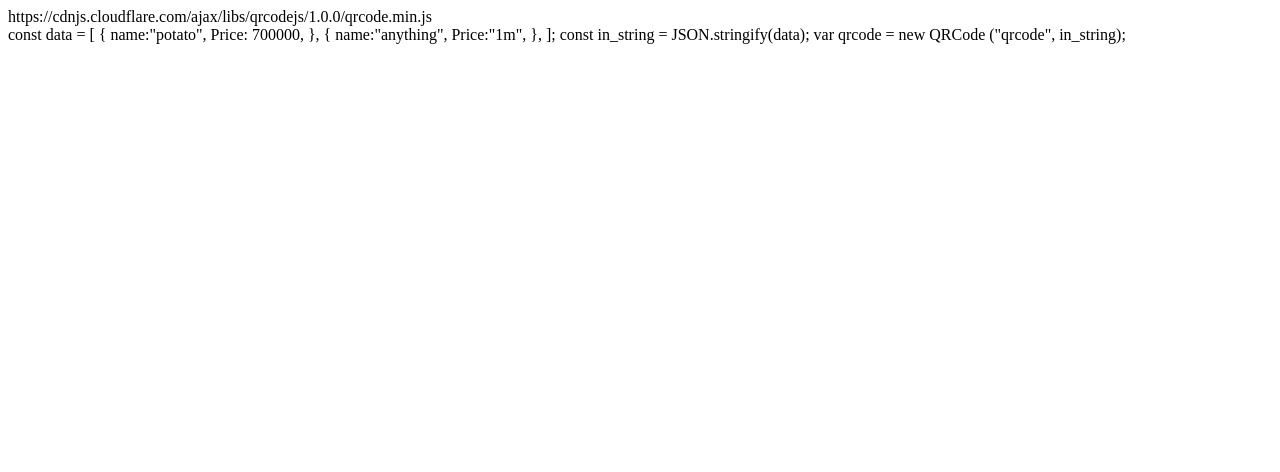
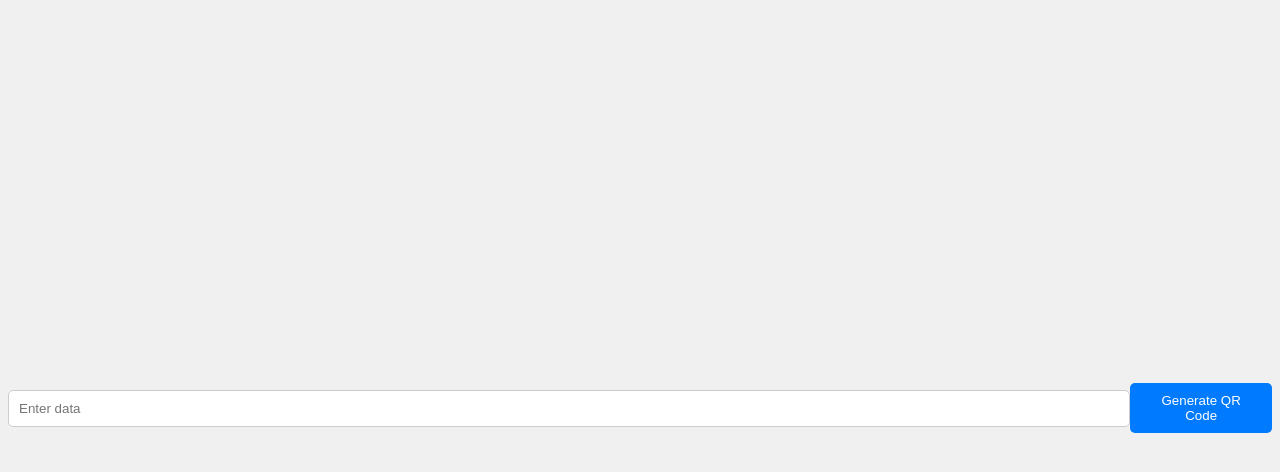
Before and after one commit to Bixer2011/nodejs, a website: page index.html in a window 1280 px wide. Drawn offline with Linux system fonts and the light colour scheme.

Commit message:
qrcode generator
grcode generator lets goooo

```diff
--- /dev/null
+++ b/index.css
@@ -0,0 +1,42 @@
+body {
+    display: flex;
+    justify-content: center;
+    align-items: center;
+    min-height: 100vh;
+    background-color: #f0f0f0;
+    font-family: sans-serif;
+  }
+
+  .container {
+    display: flex;
+    flex-direction: column;
+    align-items: center;
+    background-color: #fff;
+    padding: 20px;
+    border-radius: 10px;
+    box-shadow: 0px 2px 5px rgba(0, 0, 0, 0.1);
+  }
+
+  input[type="text"] {
+    padding: 10px;
+    border: 1px solid #ccc;
+    border-radius: 5px;
+    width: 100%;
+    box-sizing: border-box;
+  }
+
+  button {
+    padding: 10px 20px;
+    background-color: #007bff;
+    color: #fff;
+    border: none;
+    border-radius: 5px;
+    cursor: pointer;
+  }
+
+  #qrcode {
+    margin-top: 20px;
+    display: flex;
+    justify-content: center;
+    align-items: center;
+  }
--- a/index.html
+++ b/index.html
@@ -1,29 +1,40 @@
+<!-- <!DOCTYPE html>
+<html lang="en">
+  <html>
+    <head>
+      <title>Page Title</title>
+      <script src="https://cdnjs.cloudflare.com/ajax/libs/qrcodejs/1.0.0/qrcode.min.js"></script>
+    </head>
+    <main>
+      <div id="qrcode"></div>
+    </main>
+
+    <body>
+      <script>
+        const data = [
+          { name: "potato", Price: 700000 },
+          { name: "anything", Price: "1m" },
+        ];
+        const in_string = JSON.stringify(data);
+        var qrcode = new QRCode("qrcode", in_string);
+      </script>
+    </body>
+  </html>
+</html> -->
+
 <!DOCTYPE html>
 <html>
 <head>
-<title>Page Title</title>
-    <scripts>https://cdnjs.cloudflare.com/ajax/libs/qrcodejs/1.0.0/qrcode.min.js</scripts>
+  <title>QR Code Generator</title>
+  <link rel="stylesheet" href="index.css"> </head>
 </head>
-<main>
-  <div id = "qrcode"></div>
-</main>
+<body>
+  <input type="text" id="input-data" placeholder="Enter data">
+  <button onclick="generateQRCode()">Generate QR Code</button>
+  <div id="qrcode"></div>
+  <script src="https://cdnjs.cloudflare.com/ajax/libs/qrcodejs/1.0.0/qrcode.min.js">
 
-<body>
-<scripts>
-  const data = [
-    {
-        name:"potato",
-        Price: 700000,
-    },
-    {
-        name:"anything",
-        Price:"1m",
-    },
-    ];
-
-const in_string = JSON.stringify(data);
-var qrcode = new QRCode ("qrcode", in_string);
-</scripts>
-
+  </script>
+  <script src="index.js"></script>
 </body>
 </html>
--- a/index.js
+++ b/index.js
@@ -1,17 +1,10 @@
-import * as Qrcode from 'qrcode';
+function generateQRCode() {
+    const inputData = document.getElementById('input-data').value;
+    const qrcodeContainer = document.getElementById('qrcode');
 
-let data =
-[
-    {
-        name:"potato",
-        Price: 700000,
-    },
-    {
-        name:"anything",
-        Price:"1m",
-    }
-]
+    // Clear previous QR code
+    qrcodeContainer.innerHTML = '';
 
-let in_string = JSON.stringify(data)
-
-Qrcode.toString(in_string,{type:'terminal'}, function (err, Qrcode){console.log(Qrcode)})
+    // Create a new QR code
+    new QRCode(qrcodeContainer, inputData);
+  }
```
